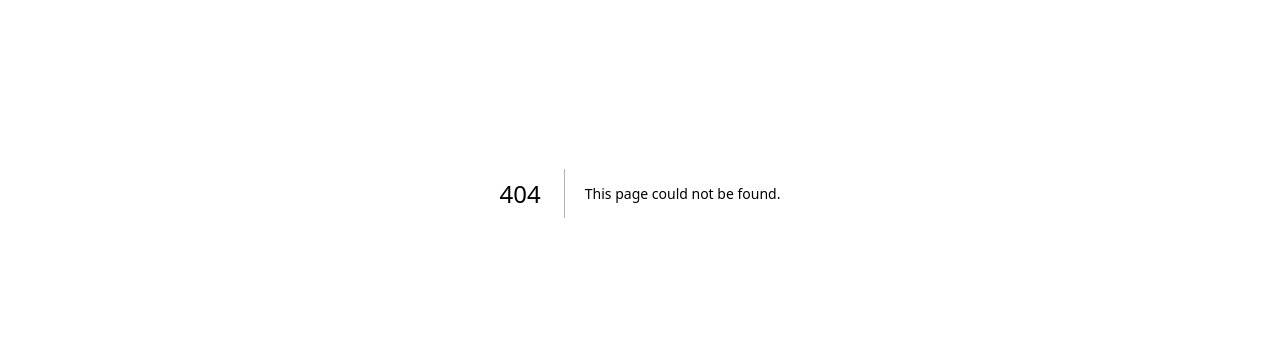
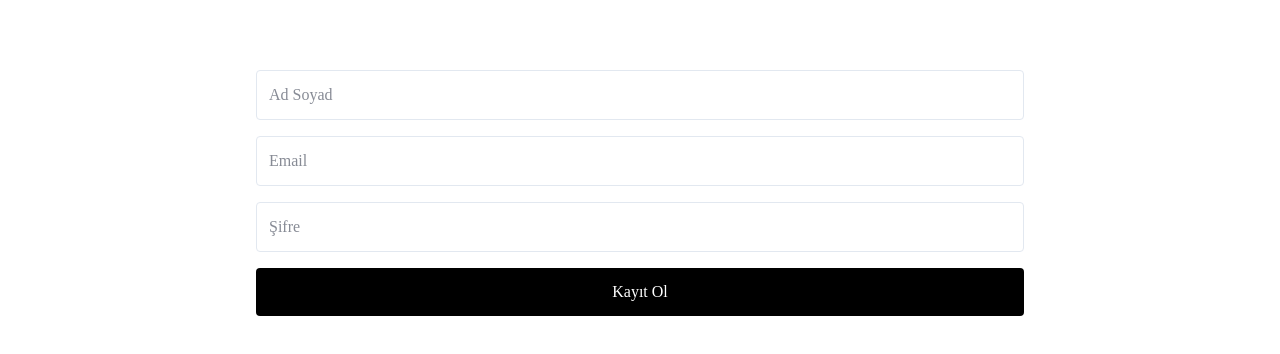
Before and after one commit to KOFTIMUS/TeacherPlatform, a Next.js app: page /register in a window 1280 px wide. Before the commit this address had no page. Shown: the part 272-626 px from the top of the page. Built offline with nearby package versions, Linux system fonts and the light colour scheme; no server answers.

Commit message:
Modül 7.7 - User registration and auth setup

```diff
--- a/package.json
+++ b/package.json
@@ -16,6 +16,7 @@
     "@neondatabase/serverless": "^1.1.0",
     "@prisma/adapter-neon": "^7.8.0",
     "@prisma/client": "^7.8.0",
+    "bcrypt": "^6.0.0",
     "class-variance-authority": "^0.7.1",
     "clsx": "^2.1.1",
     "dotenv": "^17.4.2",
@@ -32,6 +33,7 @@
   "devDependencies": {
     "@eslint/eslintrc": "^3",
     "@tailwindcss/postcss": "^4",
+    "@types/bcrypt": "^6.0.0",
     "@types/node": "^20",
     "@types/react": "^19",
     "@types/react-dom": "^19",
--- /dev/null
+++ b/src/actions/auth.ts
@@ -0,0 +1,36 @@
+"use server";
+
+import { prisma } from "@/lib/prisma";
+import { hashPassword } from "@/lib/auth";
+
+export async function registerUser(data: {
+  name: string;
+  email: string;
+  password: string;
+}) {
+  const existingUser = await prisma.user.findUnique({
+    where: {
+      email: data.email,
+    },
+  });
+
+  if (existingUser) {
+    throw new Error("Bu email zaten kayıtlı.");
+  }
+
+  const hashedPassword = await hashPassword(data.password);
+
+  const user = await prisma.user.create({
+    data: {
+      name: data.name,
+      email: data.email,
+      password: hashedPassword,
+    },
+  });
+
+  return {
+    id: user.id,
+    email: user.email,
+    name: user.name,
+  };
+}
--- /dev/null
+++ b/src/app/register/page.tsx
@@ -0,0 +1,9 @@
+import { RegisterForm } from "./register-form";
+
+export default function RegisterPage() {
+  return (
+    <main className="flex min-h-screen items-center justify-center p-6">
+      <RegisterForm />
+    </main>
+  );
+}
--- /dev/null
+++ b/src/app/register/register-form.tsx
@@ -0,0 +1,55 @@
+"use client";
+
+import { useState } from "react";
+import { registerUser } from "@/actions/auth";
+
+export function RegisterForm() {
+  const [message, setMessage] = useState("");
+
+  async function handleSubmit(formData: FormData) {
+    try {
+      await registerUser({
+        name: String(formData.get("name")),
+        email: String(formData.get("email")),
+        password: String(formData.get("password")),
+      });
+
+      setMessage("Kayıt başarılı.");
+    } catch {
+      setMessage("Kayıt başarısız.");
+    }
+  }
+
+  return (
+    <form action={handleSubmit} className="flex w-full max-w-md flex-col gap-4">
+      <input
+        name="name"
+        placeholder="Ad Soyad"
+        className="rounded border p-3"
+      />
+
+      <input
+        name="email"
+        type="email"
+        placeholder="Email"
+        className="rounded border p-3"
+      />
+
+      <input
+        name="password"
+        type="password"
+        placeholder="Şifre"
+        className="rounded border p-3"
+      />
+
+      <button
+        type="submit"
+        className="rounded bg-black p-3 text-white"
+      >
+        Kayıt Ol
+      </button>
+
+      {message && <p>{message}</p>}
+    </form>
+  );
+}
--- /dev/null
+++ b/src/lib/auth.ts
@@ -0,0 +1,14 @@
+import bcrypt from "bcrypt";
+
+const SALT_ROUNDS = 10;
+
+export async function hashPassword(password: string) {
+  return bcrypt.hash(password, SALT_ROUNDS);
+}
+
+export async function comparePassword(
+  password: string,
+  hashedPassword: string
+) {
+  return bcrypt.compare(password, hashedPassword);
+}
```
Also changed, not shown: 1 other file (tests, documents, lock files or other folders).
